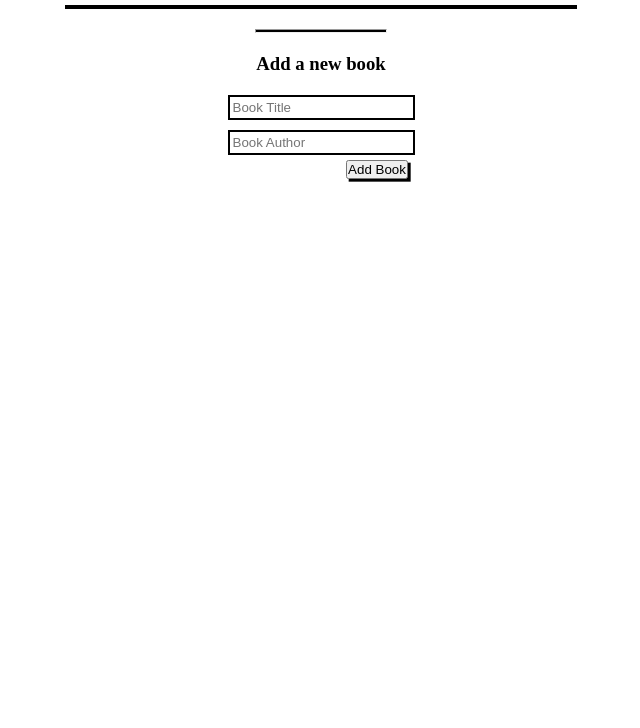
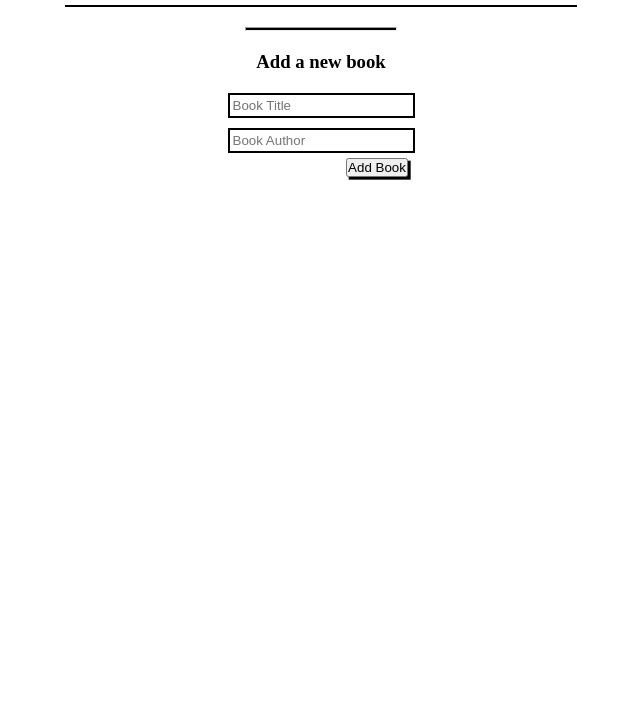
Before and after one commit to chudisoft/awesome-books, a website: page index.html in a window 1280 px wide. Shown: the part 72-800 px from the top of the page, without its empty margins (319-959 px from the left). Drawn offline with Linux system fonts and the light colour scheme.

Commit message:
fixed linters errors

```diff
--- a/assets/style.css
+++ b/assets/style.css
@@ -14,7 +14,7 @@
 
 #book-list {
   margin: 20px 0;
-  border: #000 solid 2px;
+  border: #000 solid 1px;
 }
 
 .book {
@@ -69,5 +69,5 @@
   background: black;
   text-align: center;
   height: 4px;
-  margin: 20px 190px;
+  margin: 20px 180px;
 }
```
